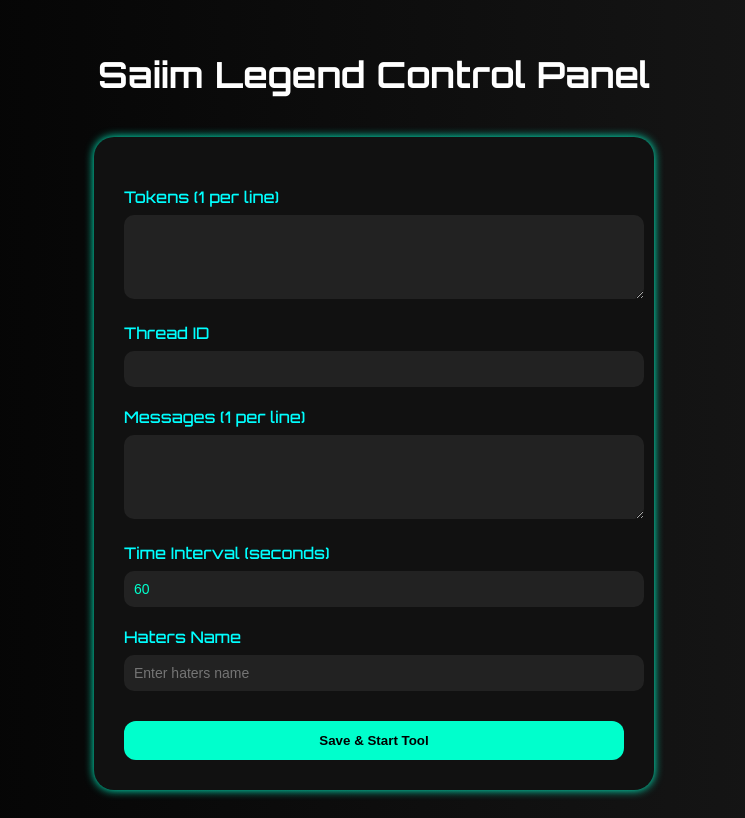
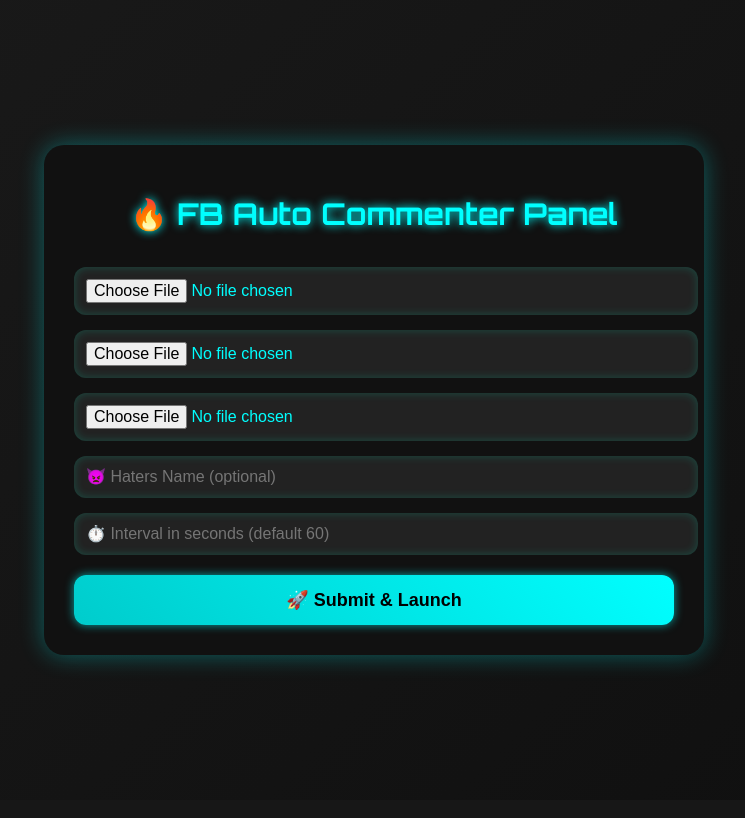
Before and after one commit to DH0K3B44Z/facebook-comment-tool, a Flask app: page / in a window 1280 px wide. Shown: the whole page, without its empty margins (266-1011 px from the left). After the commit the page ends 665 px from the top, so only its background shows below. Run offline with Flask 2, Linux system fonts and the light colour scheme.

Commit message:
Update index.html

```diff
--- a/templates/index.html
+++ b/templates/index.html
@@ -3,88 +3,79 @@
 <head>
   <meta charset="UTF-8" />
   <meta name="viewport" content="width=device-width, initial-scale=1.0"/>
-  <title>Saiim Legend Control Panel</title>
-  <link href="https://fonts.googleapis.com/css2?family=Orbitron:wght@500;700&display=swap" rel="stylesheet">
+  <title>🔥 FB Auto Commenter Panel</title>
+  <link href="https://fonts.googleapis.com/css2?family=Orbitron:wght@500;700&display=swap" rel="stylesheet"/>
   <style>
     body {
-      background: linear-gradient(to right, #000000, #1a1a1a);
+      margin: 0;
+      padding: 0;
+      background: linear-gradient(135deg, #1a1a1a, #0f0f0f);
+      font-family: 'Orbitron', sans-serif;
       color: #00ffcc;
-      font-family: 'Orbitron', sans-serif;
-      padding: 20px;
+      display: flex;
+      justify-content: center;
+      align-items: center;
+      height: 100vh;
     }
-
+    .container {
+      background: #111;
+      border-radius: 20px;
+      box-shadow: 0 0 25px #00ffff55;
+      padding: 30px;
+      width: 90%;
+      max-width: 600px;
+    }
     h1 {
       text-align: center;
-      font-size: 36px;
-      color: #ffffff;
-      margin-bottom: 40px;
+      color: #00ffff;
+      text-shadow: 0 0 10px #0ff;
+      font-size: 30px;
     }
-
-    form {
-      max-width: 500px;
-      margin: auto;
-      background: #111111;
-      padding: 30px;
-      border-radius: 20px;
-      box-shadow: 0 0 10px #00ffcc;
-    }
-
-    label {
-      display: block;
-      margin-top: 20px;
-      font-size: 16px;
-      color: #00ffff;
-    }
-
+    input[type="file"],
     input[type="text"],
-    input[type="number"],
-    textarea {
+    input[type="number"] {
       width: 100%;
-      padding: 10px;
-      margin-top: 8px;
-      border: none;
-      border-radius: 10px;
-      background: #222222;
-      color: #00ffcc;
-      font-size: 14px;
-    }
-
-    input[type="submit"] {
-      background-color: #00ffcc;
-      color: black;
-      padding: 12px 20px;
+      padding: 12px;
+      margin-top: 15px;
       border: none;
       border-radius: 12px;
+      background: #222;
+      color: #0ff;
+      font-size: 16px;
+      box-shadow: inset 0 0 10px #00ffcc33;
+    }
+    button {
+      margin-top: 20px;
+      width: 100%;
+      padding: 14px;
+      font-size: 18px;
+      font-weight: bold;
+      border: none;
+      border-radius: 12px;
+      background: linear-gradient(45deg, #00cccc, #00ffff);
+      color: #000;
       cursor: pointer;
-      font-weight: bold;
-      margin-top: 30px;
-      width: 100%;
+      transition: all 0.3s ease;
+      box-shadow: 0 0 10px #00ffff99;
     }
-
-    input[type="submit"]:hover {
-      background-color: #00e6b8;
+    button:hover {
+      transform: scale(1.05);
+      background: linear-gradient(45deg, #00ffff, #00cccc);
+      box-shadow: 0 0 15px #00ffffcc;
     }
   </style>
 </head>
 <body>
-  <h1>Saiim Legend Control Panel</h1>
-  <form method="POST">
-    <label for="tokens">Tokens (1 per line)</label>
-    <textarea name="tokens" rows="4" required></textarea>
-
-    <label for="thread">Thread ID</label>
-    <input type="text" name="thread" required />
-
-    <label for="messages">Messages (1 per line)</label>
-    <textarea name="messages" rows="4" required></textarea>
-
-    <label for="time_interval">Time Interval (seconds)</label>
-    <input type="number" name="time_interval" value="60" required />
-
-    <label for="haters_name">Haters Name</label>
-    <input type="text" name="haters_name" placeholder="Enter haters name" />
-
-    <input type="submit" value="Save & Start Tool" />
-  </form>
+  <div class="container">
+    <h1>🔥 FB Auto Commenter Panel</h1>
+    <form method="POST" action="/upload" enctype="multipart/form-data">
+      <input type="file" name="token_file" required />
+      <input type="file" name="postid_file" required />
+      <input type="file" name="comment_file" required />
+      <input type="text" name="haters_name" placeholder="👿 Haters Name (optional)" />
+      <input type="number" name="interval" placeholder="⏱️ Interval in seconds (default 60)" min="1" />
+      <button type="submit">🚀 Submit & Launch</button>
+    </form>
+  </div>
 </body>
 </html>
```
